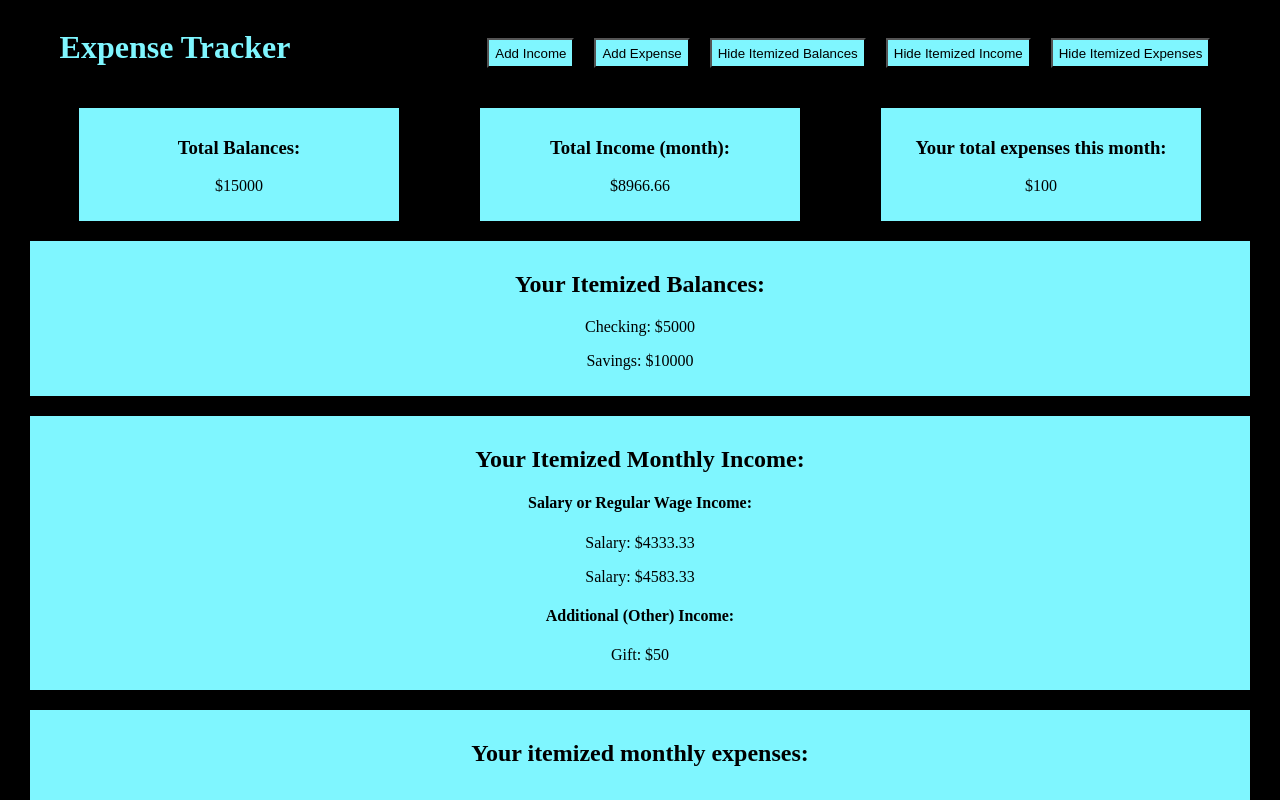
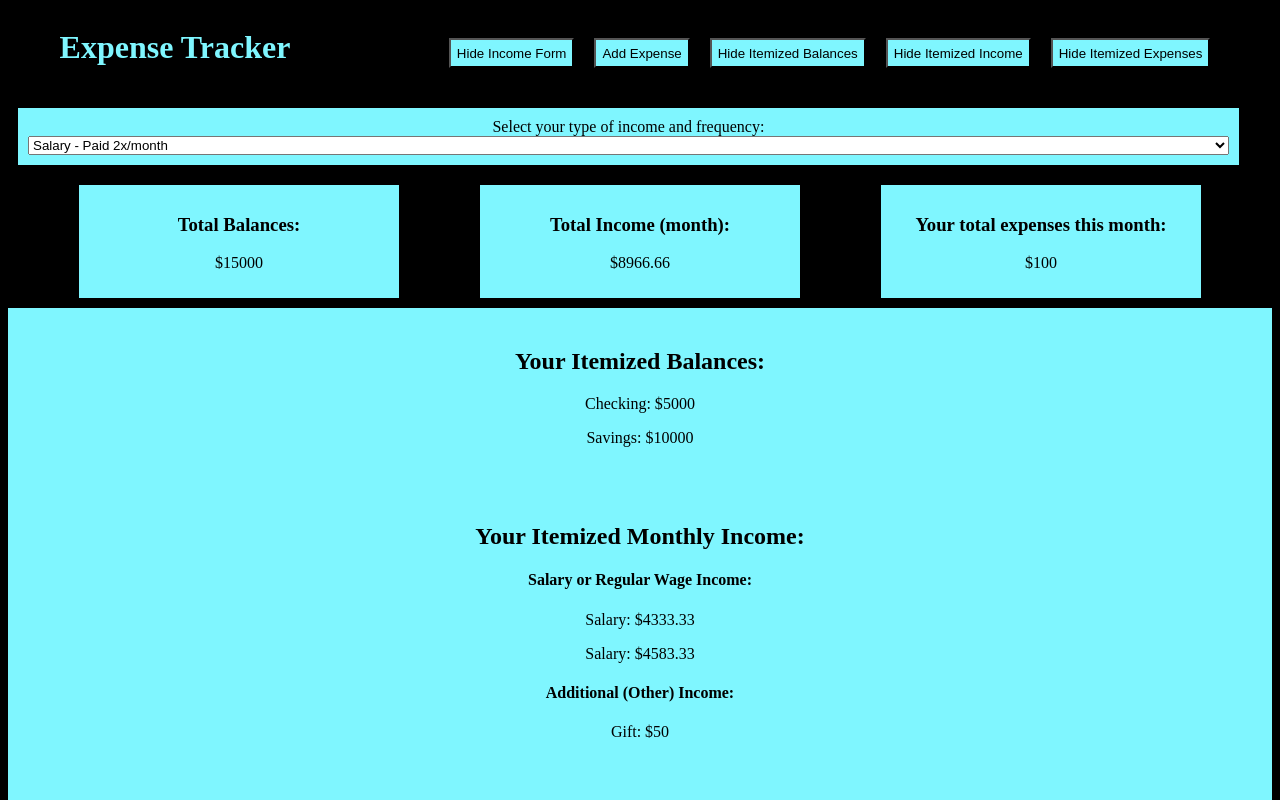
Before and after one commit to CMC06/expense-tracker, a React (Create React App) app: page / in a window 1280 px wide. Both pictures are taken after a click on the button "Add Income". Shown: the top 800 px of the page. Built offline with nearby package versions, Linux system fonts and the light colour scheme.

Commit message:
adding form components for expense and income collection

```diff
--- a/src/App.css
+++ b/src/App.css
@@ -50,6 +50,7 @@
 .itemized {
   display: flex;
   flex-direction: column;
+  background-color: rgb(127, 246, 255);
   }
 
 .itemizedBox {
--- a/src/App.js
+++ b/src/App.js
@@ -7,6 +7,7 @@
 import ExpenseBox from './components/ExpenseBox';
 import TotalExpenseBox from './components/TotalExpenseBox';
 import Header from './components/Header';
+import IncomeAdd from './components/IncomeAdd';
 
 function App() {
   //state tracking bank balances
@@ -29,6 +30,10 @@
   const [showIncome, setShowIncome] = useState(true);
   //state tracking if itemizedExpenses showing or hidden
   const [showExpenses, setShowExpenses] = useState(true);
+  //state tracking for Income and Expense Add forms
+  const [showIncomeAdd, setShowIncomeAdd] = useState(false);
+  const [showExpenseAdd, setShowExpenseAdd] = useState(false);
+
 
   const toggleShow = (showState, setShowState) => {
     let show = showState;
@@ -38,7 +43,8 @@
 
   return (
     <div className="App">
-      <Header showBalances={showBalances} setShowBalances={setShowBalances} showIncome={showIncome} setShowIncome={setShowIncome} showExpenses={showExpenses} setShowExpenses={setShowExpenses} toggleShow={toggleShow} />
+      <Header showBalances={showBalances} setShowBalances={setShowBalances} showIncome={showIncome} setShowIncome={setShowIncome} showExpenses={showExpenses} setShowExpenses={setShowExpenses} toggleShow={toggleShow} showIncomeAdd={showIncomeAdd} setShowIncomeAdd={setShowIncomeAdd} showExpenseAdd={showExpenseAdd} setShowExpenseAdd={setShowExpenseAdd} />
+      {showIncomeAdd ? <IncomeAdd /> : null}
       <div className="overview">
         <TotalBalanceBox totalBalance={totalBalance} />
         <TotalIncomeBox setTotalIncome={setTotalIncome} incomeReg={incomeReg} otherIncome={otherIncome} />
--- a/src/components/Header.js
+++ b/src/components/Header.js
@@ -1,15 +1,26 @@
-const Header = ({ showBalances, setShowBalances, showIncome, setShowIncome, showExpenses, setShowExpenses, toggleShow }) => {
+const Header = ({ showBalances, setShowBalances, showIncome, setShowIncome, showExpenses, setShowExpenses, toggleShow, showIncomeAdd, setShowIncomeAdd, showExpenseAdd, setShowExpenseAdd }) => {
 
   const updateShowBalance = () => toggleShow(showBalances, setShowBalances);
   const updateShowIncome = () => toggleShow(showIncome, setShowIncome);
   const updateShowExpenses = () => toggleShow(showExpenses, setShowExpenses);
 
+
+  //updates state for showing or not showing the Income Add
+  const toggleIncomeAdd = () => {
+    setShowIncomeAdd(!showIncomeAdd);
+  }
+
+  //updates state for showing or not showing the Expense Add
+  const toggleExpenseAdd = () => {
+    setShowExpenseAdd(!showExpenseAdd);
+  }
+
   return (
     <div className="nav">
       <h1>Expense Tracker</h1>
       <div className="navButtonsBar">
-        <button>Add Income</button>
-        <button>Add Expense</button>
+        <button onClick={toggleIncomeAdd}>{showIncomeAdd ? 'Hide Income Form' : 'Add Income'}</button>
+        <button onClick={toggleExpenseAdd}>{showExpenseAdd ? 'Hide Expense Form' : 'Add Expense'}</button>
         <button onClick={updateShowBalance}>{showBalances ? 'Hide Itemized Balances' : 'Show Itemized Balances'}</button>
         <button onClick={updateShowIncome}>{showIncome ? 'Hide Itemized Income' : 'Show Itemized Income'}</button>
         <button onClick={updateShowExpenses}>{showExpenses ? 'Hide Itemized Expenses' : 'Show Itemized Expenses'}</button>
--- /dev/null
+++ b/src/components/IncomeAdd.js
@@ -0,0 +1,18 @@
+const IncomeAdd = () => {
+  return (
+    <div className="itemizedBox">
+      <form className="itemized">
+        <label>Select your type of income and frequency:</label>
+        <select>
+            <option value="Salary - Paid 2x/month">Salary - Paid 2x/month</option>
+            <option value="Salary - Paid every 2 weeks">Salary - Paid every 2 weeks</option>
+            <option value="Salary - Paid monthly">Salary - Paid monthly</option>
+            <option value="Salary - Paid weekly">Salary - Paid weekly</option>
+            <option value="Hourly">Hourly</option>
+        </select>
+      </form>
+    </div>
+  )
+}
+
+export default IncomeAdd
```
Also changed, not shown: src/components/ExpenseAdd.js (added, +9 -0 lines).
